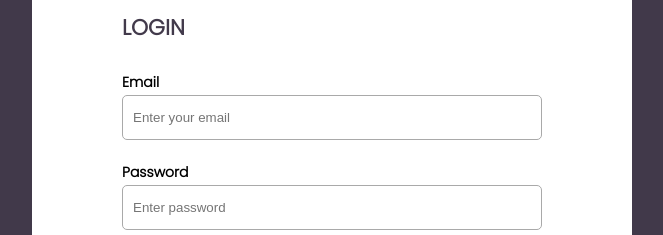
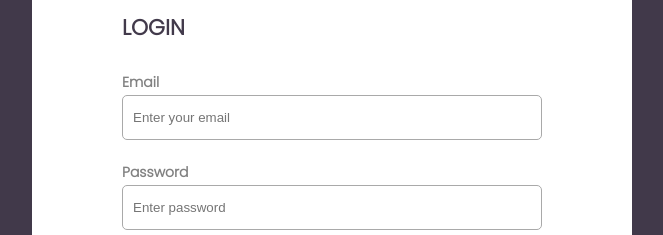
Before and after one commit to Africa-Trainovation-Consulting/newATC, a React (Create React App) app: page / in a window 1280 px wide. Shown: the part 297-532 px from the top of the page, without its empty margins (308-971 px from the left). Built offline with nearby package versions, Linux system fonts and the light colour scheme.

Commit message:
adjusting. again again.

```diff
--- a/src/Sass/style.scss
+++ b/src/Sass/style.scss
@@ -5,7 +5,7 @@ $backdrop-background_color:rgba(21, 12, 33, 0.81);
 $btn_background-color : #1207AB;
 $text-color:#423A4B;
 $alt-text-color:white;
-$label-color:/* rgba(3, 3, 3, 0.5) */ black;
+$label-color:rgba(3, 3, 3, 0.5);
 $font-size :18px;
 $border-color:#DFDFDF;
 $input-bg-color:#Fff;
```
